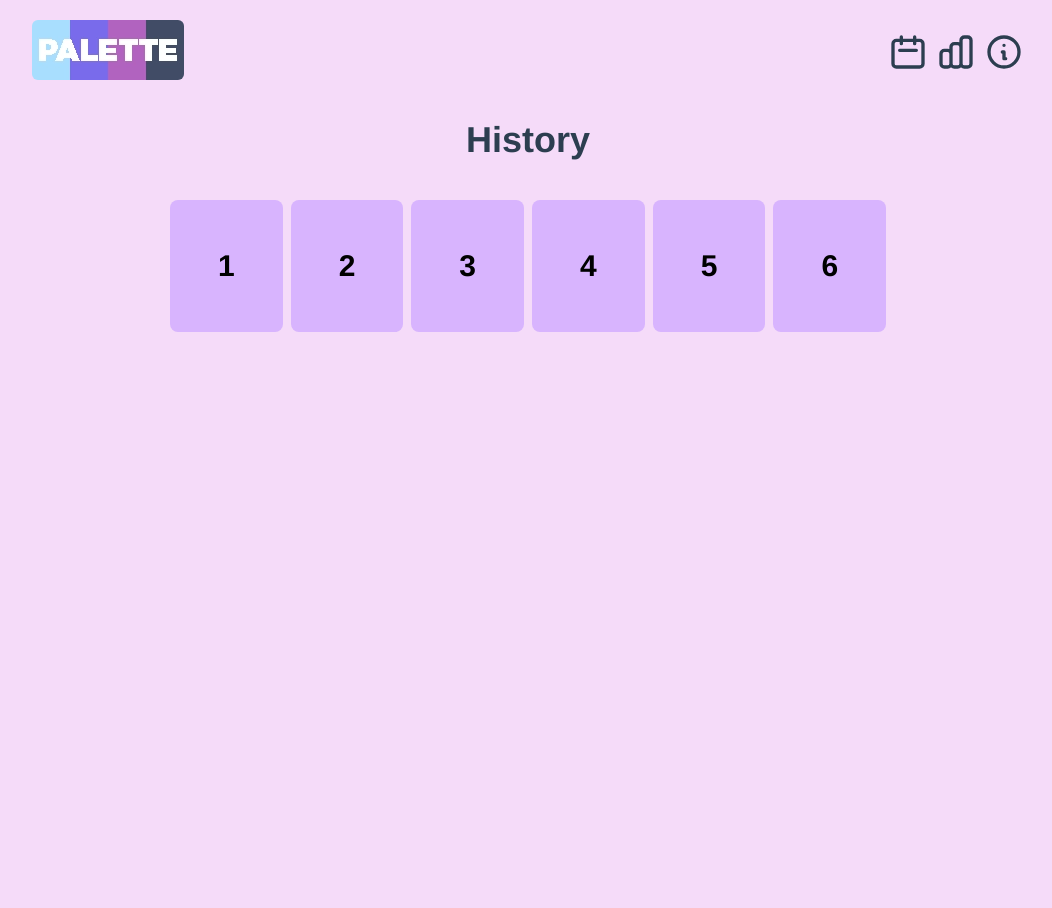
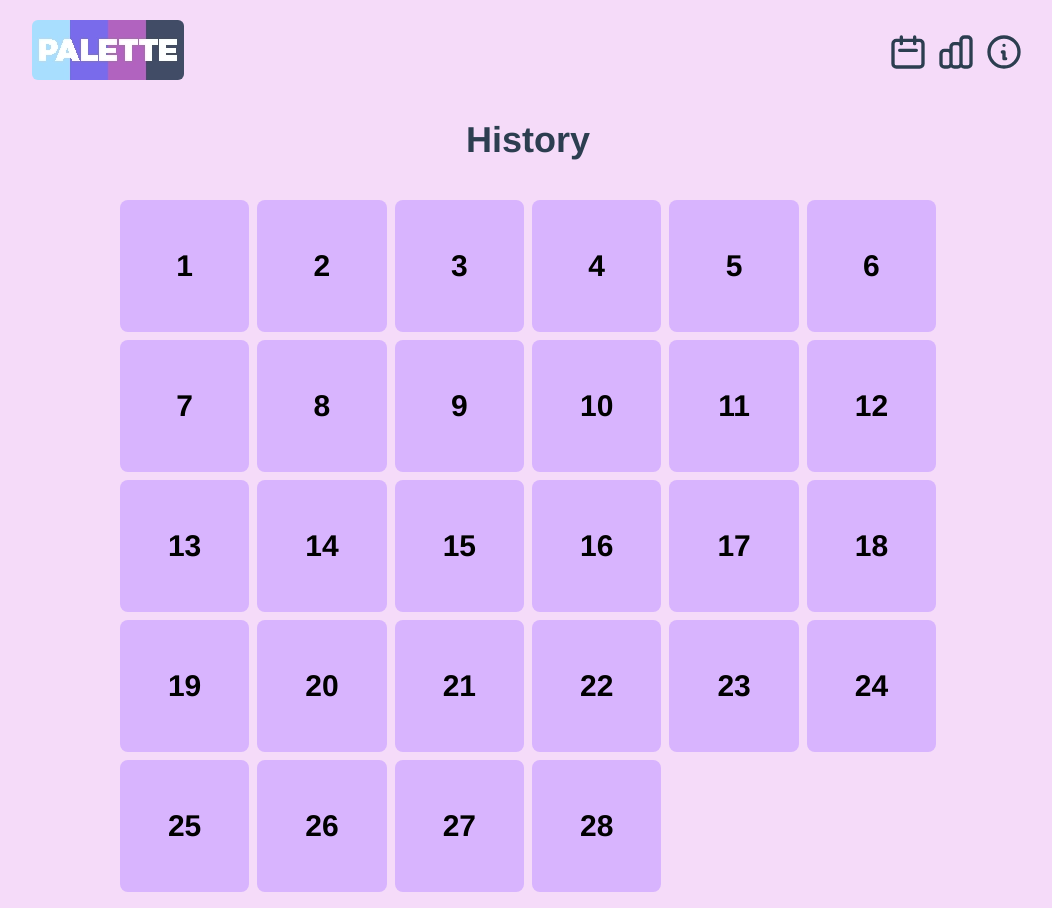
Before and after one commit to lilmaxclara/Palette, a Vue app in the folder palette/: page /#/history in a window 1280 px wide. Shown: the whole page, without its empty margins (112-1164 px from the left). Before the commit the page ends 800 px from the top, so only its background shows below. Built offline with nearby package versions, Linux system fonts and the light colour scheme.

Commit message:
Update history dates

```diff
--- a/palette/src/views/HistoryView.vue
+++ b/palette/src/views/HistoryView.vue
@@ -40,7 +40,7 @@ export default {
 
   },
   mounted() {
-    const baseDate = new Date("2022-10-10");
+    const baseDate = new Date("2022-11-01");
     const currentDate = new Date();
     const diffTime = Math.abs(currentDate - baseDate);
     const diffDays = Math.ceil(diffTime / (1000 * 60 * 60 * 24));
```
